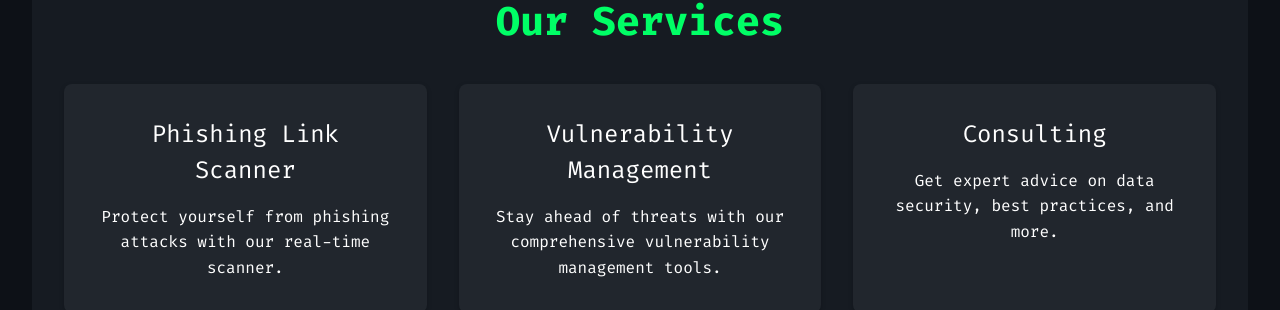
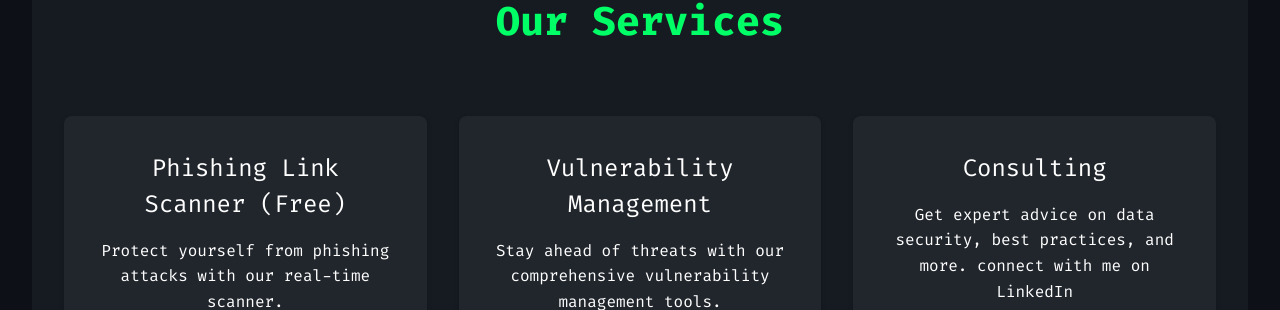
Before and after one commit to muhammedp07/security-consulting, a Next.js app: page / in a window 1280 px wide. Shown: the part 642-952 px from the top of the page. Built offline with nearby package versions, Linux system fonts and the light colour scheme.

Commit message:
added links to the services in home page

```diff
--- a/app/page.tsx
+++ b/app/page.tsx
@@ -30,16 +30,19 @@ export default function Home() {
         <h2>Our Services</h2>
         <div className={styles.serviceItems}>
           <div className={styles.serviceItem}>
-            <h3>Phishing Link Scanner</h3>
-            <p>Protect yourself from phishing attacks with our real-time scanner.</p>
+          <a href="https://phishinglinkcanner.lol" target="_blank" rel="noopener noreferrer">
+            <h3>Phishing Link Scanner (Free)</h3>
+            <p>Protect yourself from phishing attacks with our real-time scanner.</p></a>
           </div>
           <div className={styles.serviceItem}>
+          <a href="https://github.com/muhammedp07/vulnerability-management-system" target="_blank" rel="noopener noreferrer">
             <h3>Vulnerability Management</h3>
-            <p>Stay ahead of threats with our comprehensive vulnerability management tools.</p>
+            <p>Stay ahead of threats with our comprehensive vulnerability management tools.</p></a>
           </div>
           <div className={styles.serviceItem}>
+          <a href="https://www.linkedin.com/in/muhammedpatel007/" target="_blank" rel="noopener noreferrer">
             <h3>Consulting</h3>
-            <p>Get expert advice on data security, best practices, and more.</p>
+            <p>Get expert advice on data security, best practices, and more. connect with me on LinkedIn</p></a>
           </div>
         </div>
       </section>
--- a/app/styles/home.module.css
+++ b/app/styles/home.module.css
@@ -116,6 +116,50 @@
   line-height: 1.6;
 }
 
+/* Service items styling */
+.serviceItem {
+  flex: 1;
+  background-color: #21262d;
+  padding: 2rem;
+  border-radius: 8px;
+  box-shadow: 0px 2px 5px rgba(0, 0, 0, 0.2);
+  transition: transform 0.3s ease, border 0.3s ease, box-shadow 0.3s ease;
+  border: 2px solid transparent;
+  text-align: center;
+}
+
+.serviceItem h3 {
+  font-size: 1.5rem;
+  margin-bottom: 1rem;
+}
+
+.serviceItem p {
+  font-size: 1rem;
+  line-height: 1.6;
+}
+
+/* Add hover effect */
+.serviceItem:hover {
+  border: 3px solid #00ff66; /* Green border highlight */
+  transform: translateY(-10px); /* Slight lift effect */
+  box-shadow: 0px 4px 10px rgba(0, 255, 102, 0.5); /* Glowing shadow */
+}
+
+/* Make the whole box clickable */
+.serviceItem a {
+  display: block;
+  text-decoration: none;
+  color: inherit;
+}
+
+/* Add some padding to service container */
+.serviceItems {
+  padding-top: 2rem;
+  display: flex;
+  justify-content: space-between;
+  gap: 2rem;
+}
+
 /* Footer */
 .footer {
   background-color: #0d1117;
```
